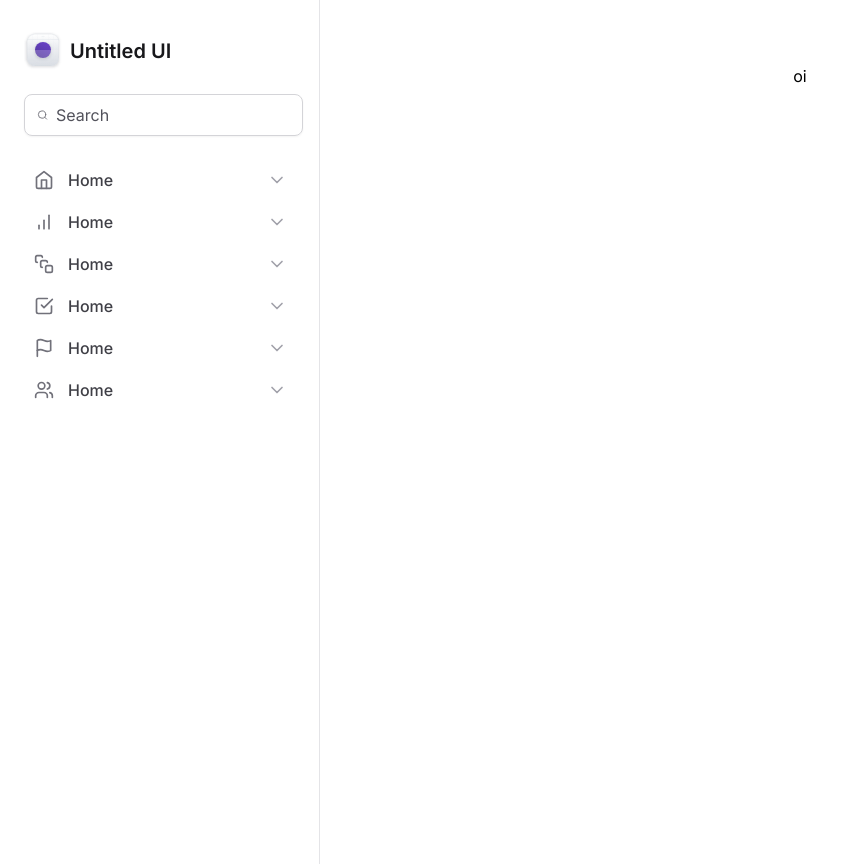
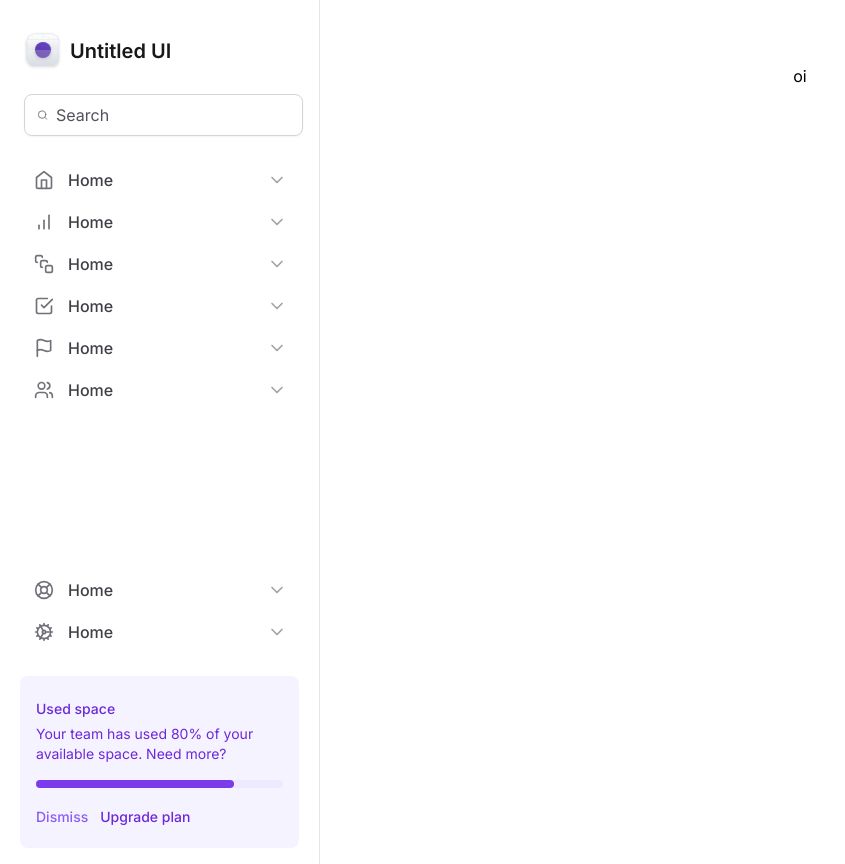
Before and after one commit to tilo1306/tailwind-nextJS, a Next.js app: page / in a window 1280 px wide. Shown: the top 864 px of the page, without its empty margins (0-845 px from the left). Built offline with nearby package versions, Linux system fonts and the light colour scheme.

Commit message:
feat: Used Space Widget

```diff
--- a/src/components/Sidebar/MainNavigation/index.tsx
+++ /dev/null
@@ -1,22 +0,0 @@
-import {
-  BarChart,
-  CheckSquare,
-  Flag,
-  Home,
-  SquareStack,
-  Users,
-} from 'lucide-react'
-import { NavItem } from './NavItem'
-
-export function MainNavigation() {
-  return (
-    <nav className="space-y-0.5">
-      <NavItem title="Home" icon={Home} />
-      <NavItem title="Dashboard" icon={BarChart} />
-      <NavItem title="Projects" icon={SquareStack} />
-      <NavItem title="Tasks" icon={CheckSquare} />
-      <NavItem title="Reporting" icon={Flag} />
-      <NavItem title="Users" icon={Users} />
-    </nav>
-  )
-}
--- /dev/null
+++ b/src/components/Sidebar/UsedSpaceWidget.tsx
@@ -0,0 +1,40 @@
+import { Cog, LifeBuoy } from 'lucide-react'
+import { NavItem } from './NavItem'
+
+export function UsedSpaceWidget() {
+  return (
+    <div className="mt-auto flex flex-col gap-6">
+      <nav className="space-y-0.5">
+        <NavItem title="Support" icon={LifeBuoy} />
+        <NavItem title="Settings" icon={Cog} />
+      </nav>
+      <div className="flex flex-col gap-4 rounded-lg bg-violet-50 px-4 py-5">
+        <div className="space-y-1">
+          <span className="text-sm/5 font-medium text-violet-700">
+            Used space
+          </span>
+          <p className="text-sm/5 text-violet-700">
+            Your team has used 80% of your available space. Need more?
+          </p>
+        </div>
+        <div className="h-2 rounded-full bg-violet-100">
+          <div className="h-2 w-4/5 rounded-full bg-violet-600"></div>
+        </div>
+        <div className="space-x-3">
+          <button
+            type="button"
+            className="text-sm font-medium text-violet-500 hover:text-violet-700"
+          >
+            Dismiss
+          </button>
+          <button
+            type="button"
+            className="text-sm font-medium text-violet-700 hover:text-violet-900"
+          >
+            Upgrade plan
+          </button>
+        </div>
+      </div>
+    </div>
+  )
+}
--- a/src/components/Sidebar/index.tsx
+++ b/src/components/Sidebar/index.tsx
@@ -1,10 +1,21 @@
-import { Search } from 'lucide-react'
+import {
+  BarChart,
+  CheckSquare,
+  Cog,
+  Flag,
+  Home,
+  LifeBuoy,
+  Search,
+  SquareStack,
+  Users,
+} from 'lucide-react'
 import { Logo } from './Logo'
-import { MainNavigation } from './MainNavigation'
+import { NavItem } from './NavItem'
+import { UsedSpaceWidget } from './UsedSpaceWidget'
 
 export function Sidebar() {
   return (
-    <aside className="space-y-6 border-r border-zinc-200 px-5 py-8">
+    <aside className="flex flex-col gap-6 border-r border-zinc-200 px-5 py-8">
       <Logo />
       <div
         className="mx-1 flex w-full items-center gap-2 rounded-lg border border-zinc-300 px-3 py-2 shadow-sm
@@ -16,7 +27,15 @@ export function Sidebar() {
           placeholder="Search"
         />
       </div>
-      <MainNavigation />
+      <nav className="space-y-0.5">
+        <NavItem title="Home" icon={Home} />
+        <NavItem title="Dashboard" icon={BarChart} />
+        <NavItem title="Projects" icon={SquareStack} />
+        <NavItem title="Tasks" icon={CheckSquare} />
+        <NavItem title="Reporting" icon={Flag} />
+        <NavItem title="Users" icon={Users} />
+      </nav>
+      <UsedSpaceWidget />
     </aside>
   )
 }
```
Also changed, not shown: src/components/Sidebar/NavItem.tsx (renamed from src/components/Sidebar/MainNavigation/NavItem.tsx).
